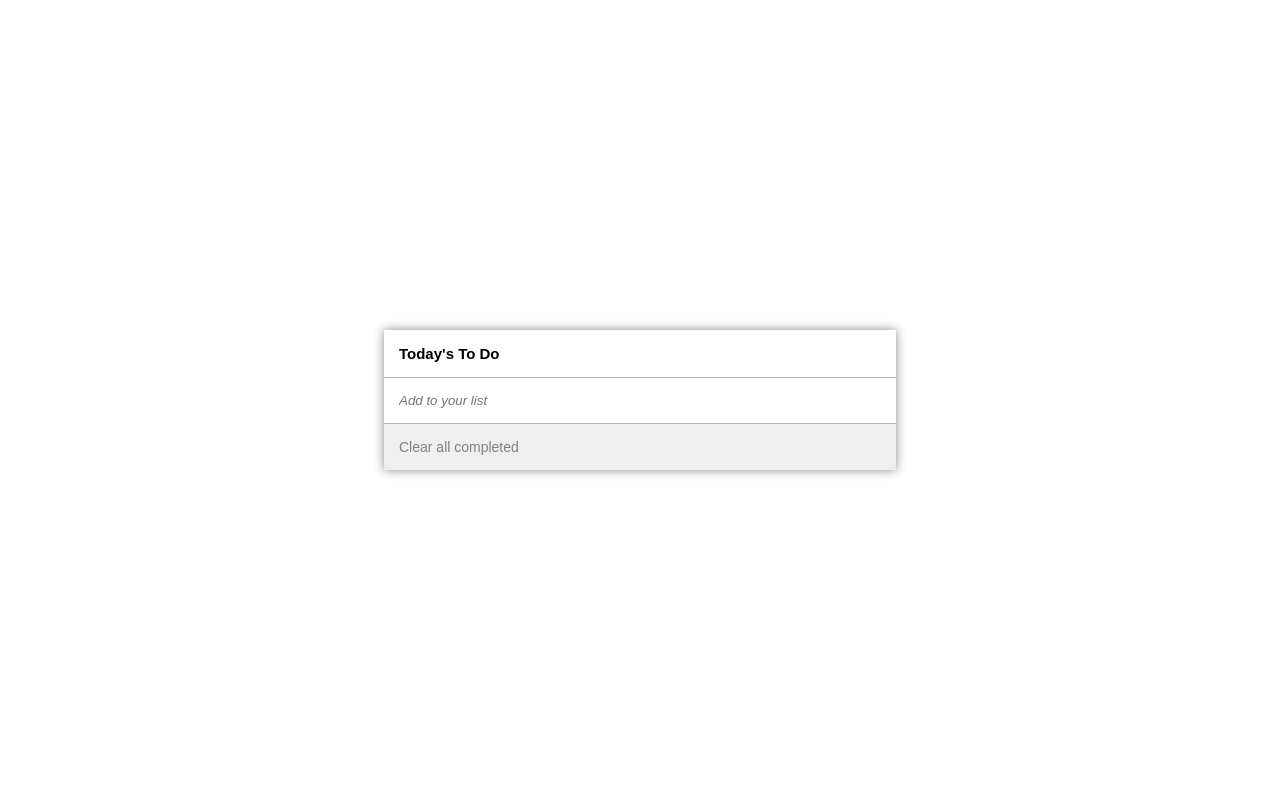
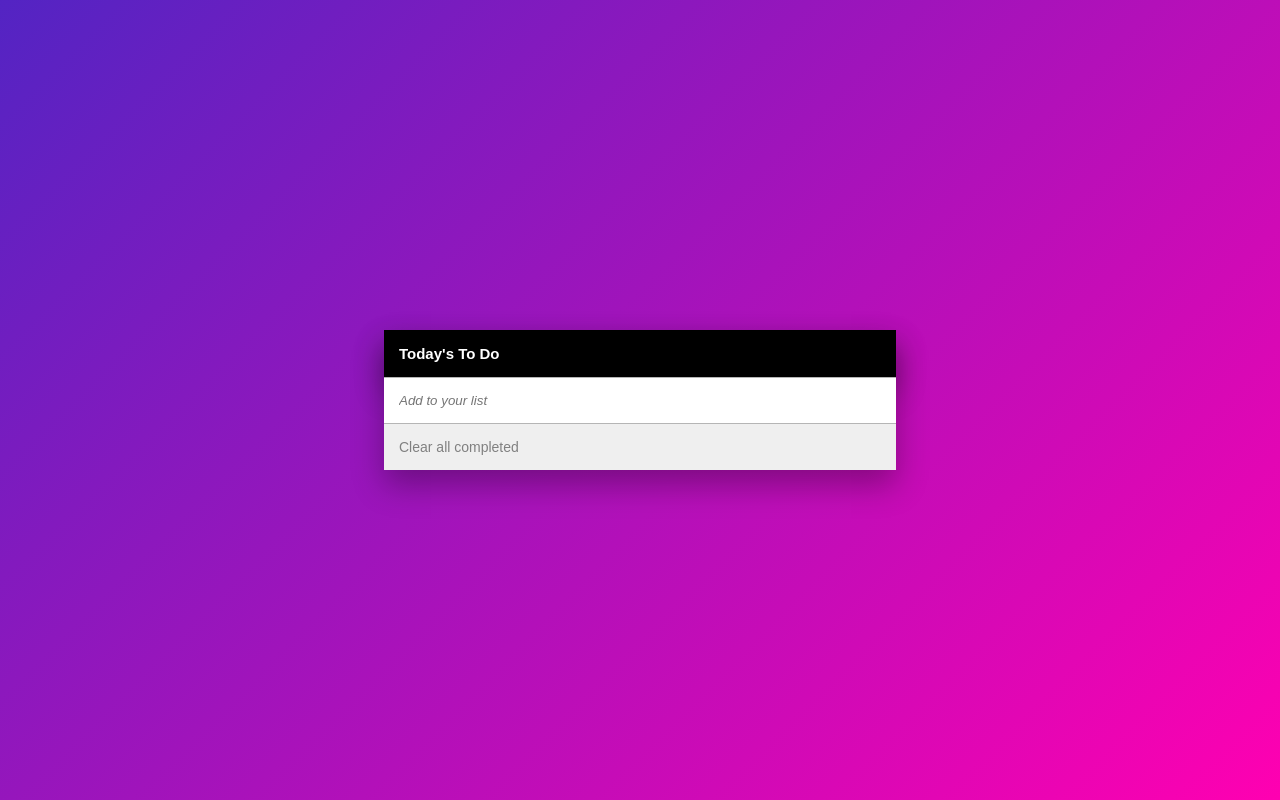
Before and after one commit to david30-maker/to-do-list-app, a website built with webpack: page src/index.html in a window 1280 px wide. Built offline with nearby package versions, Linux system fonts and the light colour scheme.

Commit message:
Add background color

```diff
--- a/src/style.css
+++ b/src/style.css
@@ -6,6 +6,13 @@ body {
   font-family: sans-serif;
   font-size: 15px;
   font-weight: normal;
+  background: linear-gradient(135deg, #5324c3, #ff00b1);
+}
+
+h1 {
+  color: #fff;
+  background-color: black;
+  box-shadow: 0 15px 30px rgba(0, 0, 0, 0.3);
 }
 
 ul {
@@ -22,7 +29,7 @@ li {
   max-width: 75%;
   margin: auto;
   display: grid;
-  box-shadow: 0 0 10px #888;
+  box-shadow: 0 15px 30px rgba(0, 0, 0, 0.3);
 }
 
 .list-title {
@@ -67,6 +74,7 @@ li {
 .item-container {
   justify-content: space-between;
   gap: 5px;
+  background-color: gainsboro;
 }
 
 .item-container span,
```
